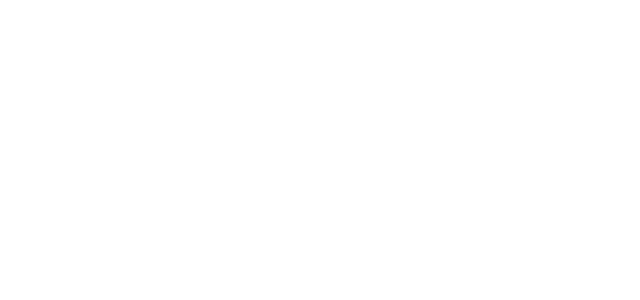
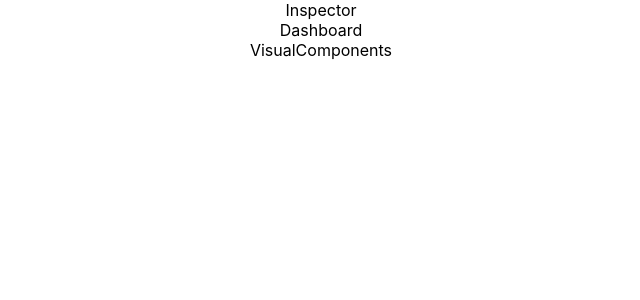
Before and after one commit to somayehdodangeh/RNS-Task, a React (Create React App) app: page / in a window 1280 px wide. Shown: the top 300 px of the page, without its empty margins (319-959 px from the left). Built offline with nearby package versions, Linux system fonts and the light colour scheme.

Commit message:
rename components

```diff
--- a/src/components/Dashboard/Dashboard.js
+++ b/src/components/Dashboard/Dashboard.js
@@ -0,0 +1,7 @@
+import React from "react";
+
+const Dashboard = () => {
+  return <div>Dashboard</div>;
+};
+
+export default Dashboard;
--- a/src/components/Panel/Panel.js
+++ b/src/components/Panel/Panel.js
@@ -1,9 +1,14 @@
 import React from "react";
+import Dashboard from "../Dashboard/Dashboard";
+import VisualComponents from "../VisualComponents/VisualComponents";
+import Inspector from "../Inspector/Inspector";
 
 const Panel = () => {
   return (
     <>
-
+      <Inspector />
+      <Dashboard />
+      <VisualComponents />
     </>
   );
 };
```
